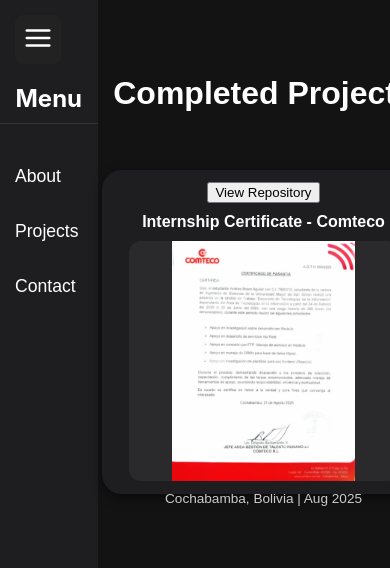
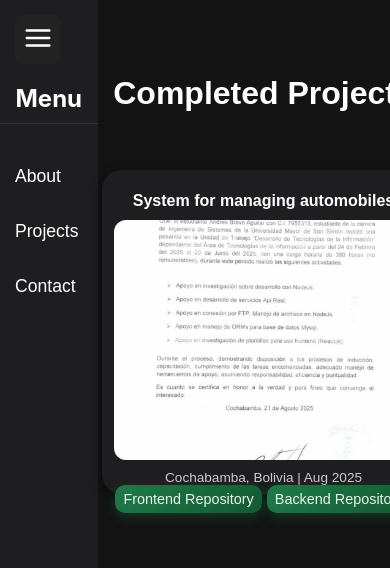
Before and after one commit to AndresBrav/My-Portfolio, a React (Vite) app: page /projects in a window 390 px wide. Shown: the top 568 px of the page. Built offline with nearby package versions, Linux system fonts and the light colour scheme.

Commit message:
css modified to make responsive in projects the buttons

```diff
--- a/src/assets/styles/background.css
+++ b/src/assets/styles/background.css
@@ -96,30 +96,6 @@
     color: white;
 }
 
-/* src/styles/card.css */
-/* .card {
-    background: #ffffff;
-    border-radius: 20px;
-    padding: 5px;
-    width: 280px;
-    height: 250px;
-    box-shadow: 0 4px 12px rgba(0, 0, 0, 0.12);
-    transition: transform 0.2s ease, box-shadow 0.2s ease;
-}
-
-.card:hover {
-    transform: translateY(-5px);
-    box-shadow: 0 10px 24px rgba(0, 0, 0, 0.18);
-}
-
-.card h3 {
-    margin-bottom: 8px;
-}
-
-.card p {
-    color: #555;
-} */
-
 /* ===== CARD DARK MODE ===== */
 .card {
     background: #1e1e20; /* fondo oscuro */
@@ -140,7 +116,6 @@
 .card:hover {
     transform: translateY(-10px);
     box-shadow: 5px 5px 5px 0 rgba(255, 255, 255, 0.5);
-
 }
 
 .card h3 {
@@ -168,6 +143,101 @@
     text-align: center;
 }
 
+.cardP {
+    background: #1e1e20; /* fondo oscuro */
+    color: #fff; /* texto claro */
+    border-radius: 20px;
+    padding: 12px;
+    width: 500px;
+    height: 500px;
+    box-shadow: 0 4px 12px rgba(0, 0, 0, 0.5);
+    transition: transform 0.2s ease, box-shadow 0.2s ease;
+
+    display: flex;
+    flex-direction: column;
+    align-items: center;
+    justify-content: flex-start; /* contenido desde arriba */
+}
+
+.cardP:hover {
+    transform: translateY(-10px);
+    box-shadow: 5px 5px 5px 0 rgba(255, 255, 255, 0.5);
+}
+
+.cardP h3 {
+    margin: 10px 0;
+    font-size: 1.2rem;
+    text-align: center;
+    color: #fff; /* título claro */
+}
+
+/* 🔥 Imagen ocupa 80% de la card */
+.cardP img {
+    width: 100%; /* casi todo el ancho */
+    height: 70%; /* 80% del alto de la card */
+    object-fit: cover; /* mantiene proporción */
+    border-radius: 12px;
+    margin-bottom: 10px;
+    background-color: #2a2a2d; /* fondo oscuro para imagen más limpia */
+}
+
+/* Texto debajo de la imagen */
+.cardP p {
+    margin: 0;
+    font-size: 1rem;
+    color: #ccc; /* gris claro para leer bien sobre oscuro */
+    text-align: center;
+}
+
+.buttons-container {
+    display: flex; /* activa flexbox */
+    justify-content: center; /* centra horizontalmente */
+    gap: 5px; /* espacio entre botones */
+    /* margin-top: auto; empuja los botones hacia abajo */
+    /* margin-bottom: 5px; */
+}
+
+.cardP button {
+    padding: 10px 20px;
+    border-radius: 12px;
+    border: #ccc;
+
+    background: linear-gradient(135deg, #1f7a4a, #145a32);
+    color: #e8f5ec;
+
+    font-size: 1rem;
+    /* font-weight: 100; */
+    cursor: pointer;
+
+    box-shadow: 0 4px 12px rgba(31, 122, 74, 0.35);
+    transition: transform 0.2s ease, box-shadow 0.2s ease, background 0.2s ease;
+}
+
+.cardP button:hover {
+    transform: translateY(-2px);
+    background: linear-gradient(135deg, #249c5b, #1f7a4a);
+    box-shadow: 0 6px 18px rgba(31, 122, 74, 0.55);
+}
+
+.cardP button:active {
+    transform: scale(0.96);
+    box-shadow: 0 3px 10px rgba(31, 122, 74, 0.3);
+}
+
+/* Para pantallas más pequeñas (celulares) */
+@media (max-width: 767px) {
+    .cardP button {
+        padding: 6px 8px; /* menos padding */
+        font-size: 0.9rem; /* texto más pequeño */
+        border-radius: 10px; /* un poco más pequeño */
+    }
+
+    /* Opcional: reducir gap entre botones */
+    .buttons-container {
+        gap: 5px;
+    }
+}
+
 /* ===== RESPONSIVE CELULAR ===== */
 @media (max-width: 767px) {
     .card {
@@ -184,6 +254,22 @@
     }
 
     .card p {
+        font-size: 0.85rem;
+    }
+    .cardP {
+        width: 300px;
+        height: 300px;
+    }
+
+    .cardP img {
+        height: 80%; /* mantiene proporción */
+    }
+
+    .cardP h3 {
+        font-size: 1rem;
+    }
+
+    .cardP p {
         font-size: 0.85rem;
     }
 }
@@ -208,7 +294,6 @@
         text-align: left;
         font-size: 15px;
     }
-
 }
 
 /* 💻 LAPTOP / PC */
--- a/src/components/CardProjects.tsx
+++ b/src/components/CardProjects.tsx
@@ -4,21 +4,21 @@
     title: string;
     img: string;
     description: string;
-    boton: ReactNode;
+    children?: ReactNode;
 };
 
 export default function CardProjects({
     title,
     img,
     description,
-    boton,
+    children,
 }: CardPropsProjects) {
     return (
-        <div className="card">
-            {boton}
+        <div className="cardP">
             <h3>{title}</h3>
             <img src={img} alt={title} />
             <p>{description}</p>
+            {children}
         </div>
     );
 }
--- a/src/components/Information/Projects.tsx
+++ b/src/components/Information/Projects.tsx
@@ -29,11 +29,35 @@
                         }}
                     >
                         <CardProjects
-                            title="Internship Certificate - Comteco"
+                            title="System for managing automobiles"
                             img={comteco}
-                            description="Cochabamba, Bolivia | Aug 2025 "
-                            boton={<button>View Repository</button>}
-                        />
+                            description="Cochabamba, Bolivia | Aug 2025"
+                        >
+                            <div className="buttons-container">
+                                <button
+                                    onClick={() =>
+                                        window.open(
+                                            "https://github.com/AndresBrav/FRONTEND-NEXT-JS-CARS",
+                                            "_blank"
+                                        )
+                                    }
+                                >
+                                    Frontend Repository
+                                </button>
+
+                                <button
+                                    onClick={() =>
+                                        window.open(
+                                            "https://github.com/AndresBrav/FRONTEND-NEXT-JS-CARS",
+                                            "_blank"
+                                        )
+                                    }
+                                >
+                                    Backend Repository
+                                </button>
+                            </div>
+                        </CardProjects>
+
                         {/* <CardProjects
                             title="Java Programming Course – Mayor de San Simon University"
                             img={java}
```
